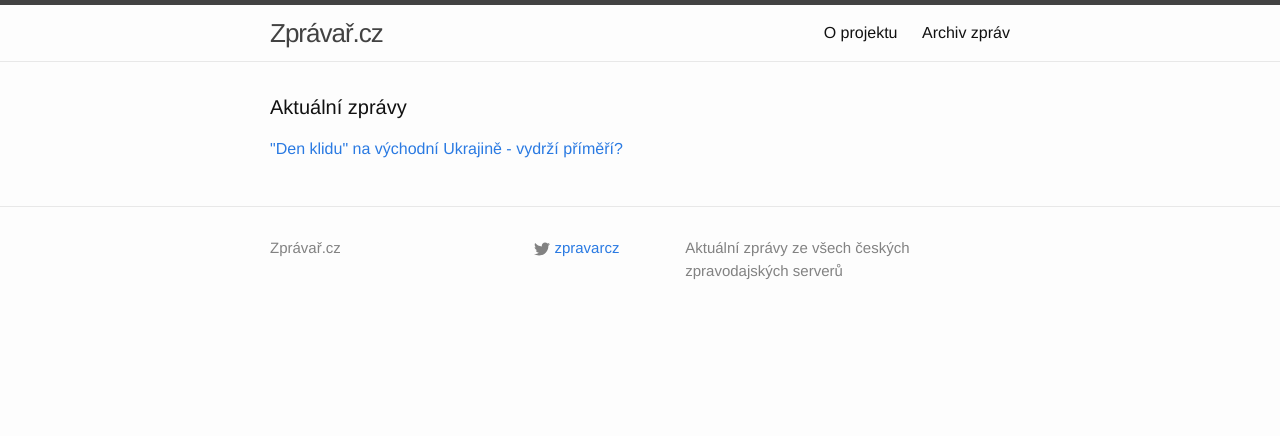
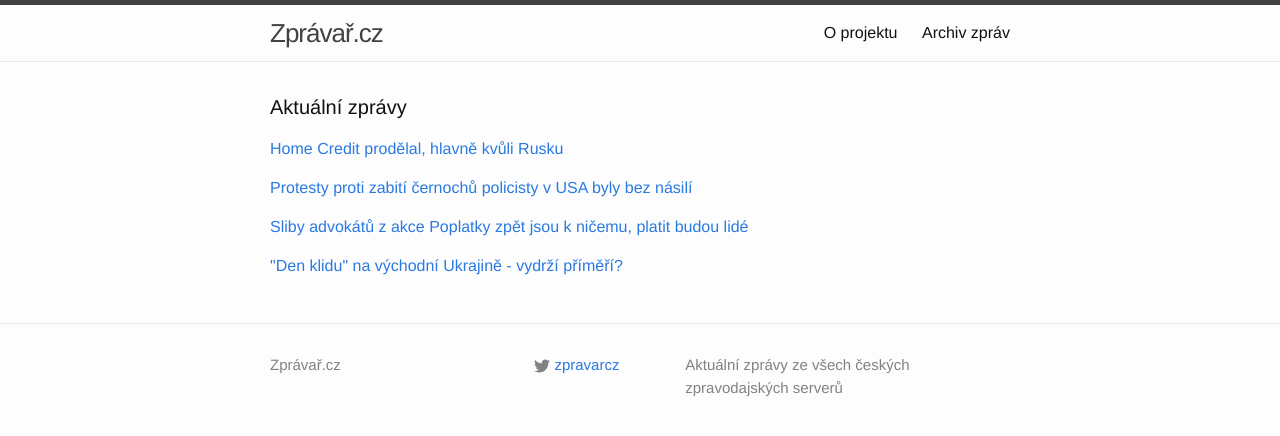
Before and after one commit to adliska/zpravar, a Jekyll site: the page built from index.html, in a window 1280 px wide. Shown: the top 436 px of the page. Built offline with Jekyll 4.4.1, drawn with Linux system fonts in a browser that asks for light colours.

Commit message:
zpravar news update

```diff
--- a/index.html
+++ b/index.html
@@ -5,8 +5,30 @@ layout: default
 <div class="home">
     <h1 class="page-heading">Aktuální zprávy</h1>
 
-<p><a href="javascript:;" onclick="toggle_visibility('zpravy0')">"Den klidu" na východní Ukrajině - vydrží příměří?</a></p>
+<p><a href="javascript:;" onclick="toggle_visibility('zpravy0')">Home Credit prodělal, hlavně kvůli Rusku</a></p>
 <div id="zpravy0" style="display:none">
+<ul>
+<li><a href=http://zpravy.e15.cz/byznys/finance-a-bankovnictvi/home-credit-prodelal-hlavne-kvuli-rusku-1144257>Home Credit prodělal, hlavně kvůli Rusku - zpravy.e15.cz</a></li>
+<li><a href=http://www.denik.cz/ekonomika/skupina-home-credit-je-ve-ztrate-1-85-miliardy-korun-20141209.html>Skupina Home Credit je ve ztrátě 1,85 miliardy korun - www.denik.cz</a></li>
+<li><a href=http://zpravy.aktualne.cz/ekonomika/home-credit-je-kvuli-rusku-letos-ve-ztrate-1-85-miliardy-kc/r~df75b0b07f6b11e490f70025900fea04/>Home Credit je kvůli Rusku letos ve ztrátě 1,85 miliardy Kč - zpravy.aktualne.cz</a></li>
+<li><a href=http://www.financninoviny.cz/zpravodajstvi/zpravy/skupina-home-credit-kvuli-rusku-letos-ve-ztrate-1-85-miliardy-kc/1156650>Skupina Home Credit kvůli Rusku letos ve ztrátě 1,85 miliardy Kč - www.financninoviny.cz</a></li>
+</ul>
+</div><p><a href="javascript:;" onclick="toggle_visibility('zpravy1')">Protesty proti zabití černochů policisty v USA byly bez násilí</a></p>
+<div id="zpravy1" style="display:none">
+<ul>
+<li><a href=http://www.ceskenoviny.cz/zpravy/zpravy/protesty-proti-zabiti-cernochu-policisty-v-usa-byly-bez-nasili/1156629>Protesty proti zabití černochů policisty v USA byly bez násilí - www.ceskenoviny.cz</a></li>
+<li><a href=http://zpravy.idnes.cz/dalsi-postreleny-cernoch-v-usa-svedci-tvrdi-ze-se-policistovi-vzdaval-1eh-/zahranicni.aspx?c=A141209_064332_zahranicni_wlk>Další postřelený černoch v USA. Svědci tvrdí, že se policistovi vzdával - zpravy.idnes.cz</a></li>
+<li><a href=http://www.ceskenoviny.cz/zpravy/zpravy/dalsi-sporne-postreleni-cernocha-policistou-budi-vasne-na-floride/1156629>Další sporné postřelení černocha policistou budí vášně na Floridě - www.ceskenoviny.cz</a></li>
+</ul>
+</div><p><a href="javascript:;" onclick="toggle_visibility('zpravy2')">Sliby advokátů z akce Poplatky zpět jsou k ničemu, platit budou lidé</a></p>
+<div id="zpravy2" style="display:none">
+<ul>
+<li><a href=http://www.novinky.cz/finance/355777-sliby-advokatu-z-akce-poplatky-zpet-jsou-k-nicemu-platit-budou-lide.html>Sliby advokátů z akce Poplatky zpět jsou k ničemu, platit budou lidé - www.novinky.cz</a></li>
+<li><a href=http://www.novinky.cz/finance/355777-sliby-advokatu-z-akce-poplatky-zpet-jsou-k-nicemu-prohru-zaplati-lide.html>Sliby advokátů z akce Poplatky zpět jsou k ničemu, prohru zaplatí lidé - www.novinky.cz</a></li>
+<li><a href=http://www.novinky.cz/finance/355777-sliby-advokatu-z-akce-poplatky-zpet-nejsou-k-nicemu-prohru-zaplati-lide.html>Sliby advokátů z akce Poplatky zpět nejsou k ničemu, prohru zaplatí lidé - www.novinky.cz</a></li>
+</ul>
+</div><p><a href="javascript:;" onclick="toggle_visibility('zpravy3')">"Den klidu" na východní Ukrajině - vydrží příměří?</a></p>
+<div id="zpravy3" style="display:none">
 <ul>
 <li><a href=http://www.ceskatelevize.cz/ct24/svet/294897-den-klidu-na-vychodni-ukrajine-vydrzi-primeri/>"Den klidu" na východní Ukrajině - vydrží příměří? - www.ceskatelevize.cz</a></li>
 <li><a href=http://www.ceskenoviny.cz/zpravy/zpravy/na-ukrajine-se-ceka-klid-zbrani-a-snad-jednani-v-minsku-a-kyjevu/1156637>Na Ukrajině se čeká klid zbraní a snad jednání v Minsku a Kyjevu - www.ceskenoviny.cz</a></li>
```
